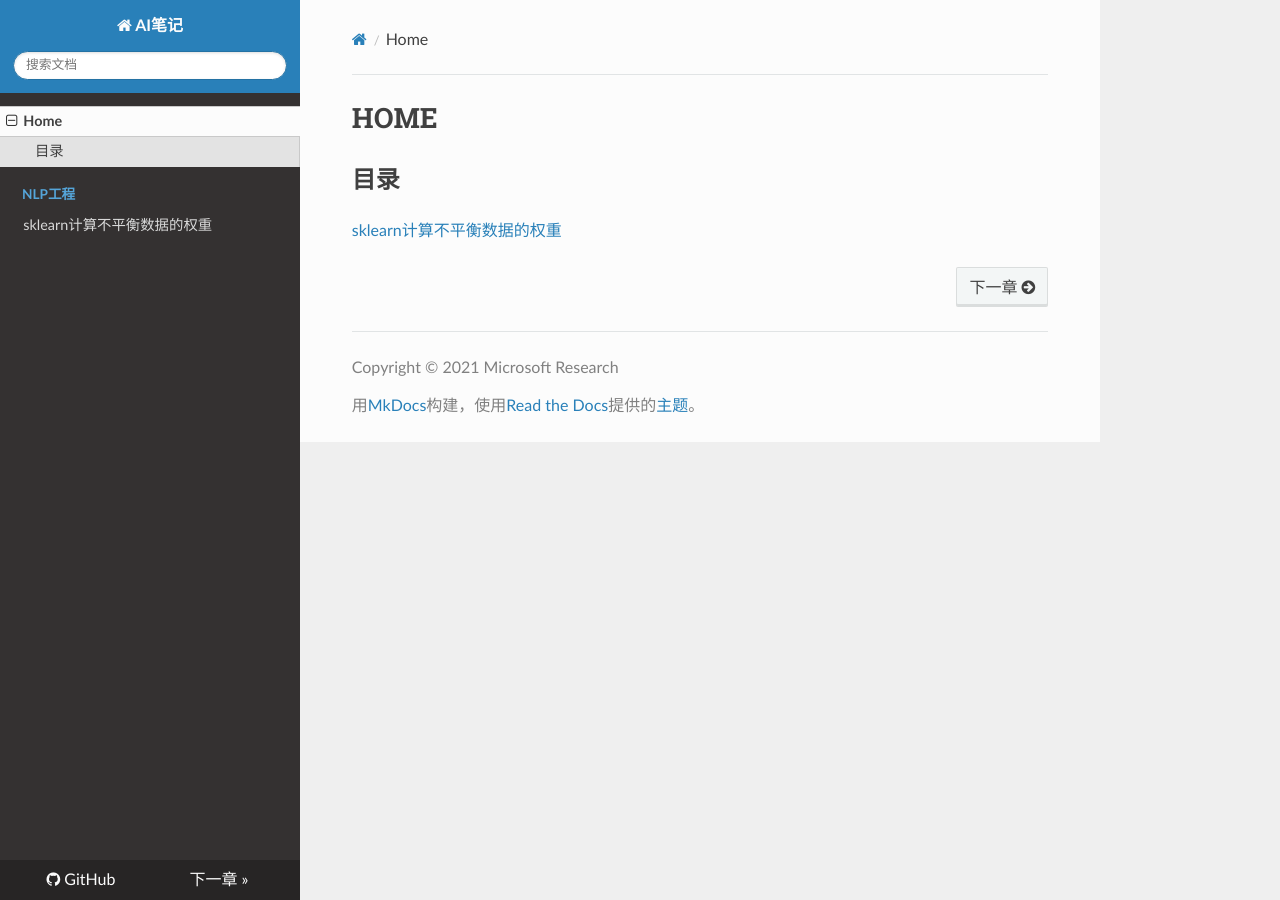
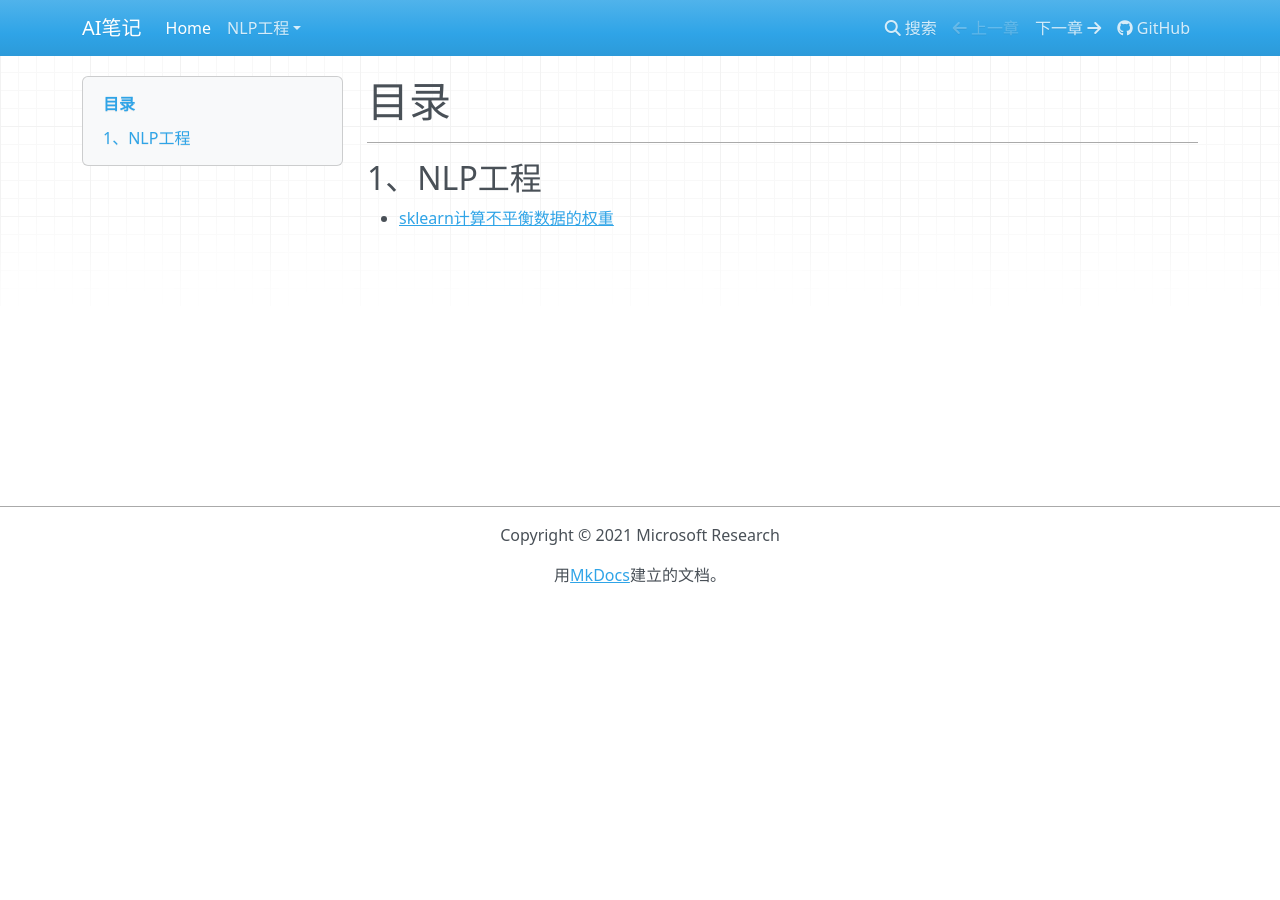
Before and after one commit to wmc1992/biji_ai, an MkDocs documentation site: the page built from docs/index.md, in a window 1280 px wide. Built offline with MkDocs 1.6.1, drawn with Linux system fonts in a browser that asks for light colours; nearby versions of some CDN libraries.

Commit message:
2022-06-09 22:01:45

```diff
--- a/docs/index.md
+++ b/docs/index.md
@@ -1,5 +1,7 @@
-# HOME
+# 目录
 
-## 目录
+---
 
-[sklearn计算不平衡数据的权重](./NLP工程/sklearn计算不平衡数据的权重/)
+## 1、NLP工程
+
+* [sklearn计算不平衡数据的权重](./NLP工程/sklearn计算不平衡数据的权重/)
--- a/mkdocs.yml
+++ b/mkdocs.yml
@@ -7,8 +7,8 @@ repo_url: https://github.com/wmc1992/biji_ai
 edit_uri: ""
 
 theme:
-    # name: mkdocs
-    name: readthedocs
+    name: mkdocs
+    # name: readthedocs
     locale: zh_CN
     analytics: {gtag: 'G-274394082'}
     highlightjs: true
```
